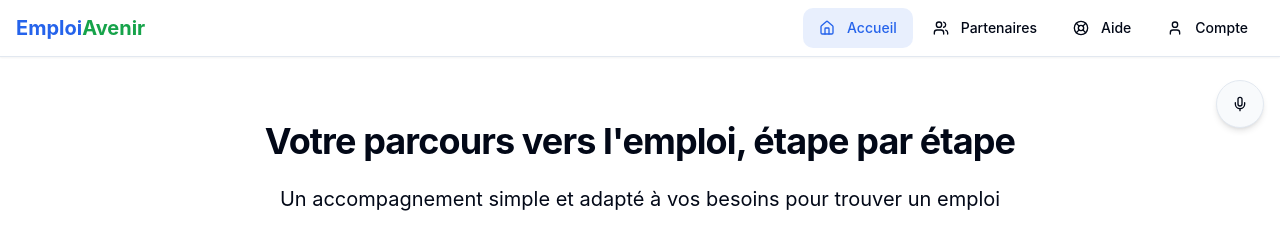
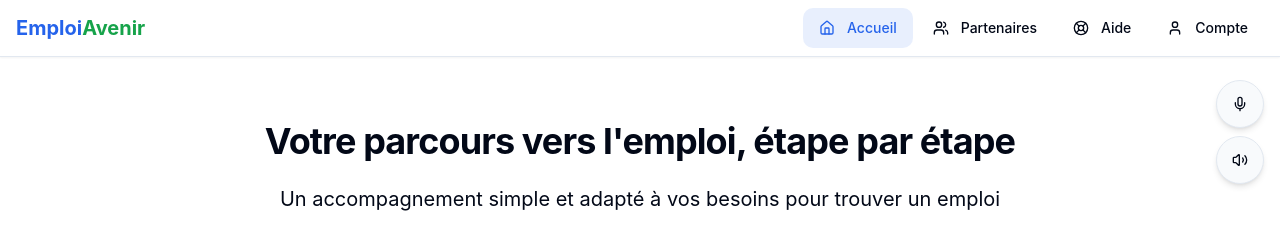
Before and after one commit to erdnaxam/emploi-vers-avenir-web, a React (Vite) app: page / in a window 1280 px wide. Shown: the top 234 px of the page. Built offline with nearby package versions, Linux system fonts and the light colour scheme.

Commit message:
Add text-to-speech functionality
Implement text-to-speech using the Web Speech API, including a button to read text aloud, pause/stop functionality, and language selection.

```diff
--- a/src/components/VoiceDictation.tsx
+++ b/src/components/VoiceDictation.tsx
@@ -1,7 +1,7 @@
 
 import React, { useState, useEffect } from 'react';
 import { Button } from '@/components/ui/button';
-import { Mic, MicOff } from 'lucide-react';
+import { Mic, MicOff, Volume2, VolumeX } from 'lucide-react';
 import { useToast } from '@/hooks/use-toast';
 
 interface VoiceDictationProps {
@@ -10,12 +10,16 @@ interface VoiceDictationProps {
 
 const VoiceDictation: React.FC<VoiceDictationProps> = ({ onText }) => {
   const [isRecording, setIsRecording] = useState(false);
+  const [isSpeaking, setIsSpeaking] = useState(false);
   const { toast } = useToast();
 
-  // Gérer la disponibilité de l'API de reconnaissance vocale
+  // Speech Recognition
   const isSpeechRecognitionAvailable =
     typeof window !== 'undefined' &&
     (('SpeechRecognition' in window) || ('webkitSpeechRecognition' in window));
+
+  // Speech Synthesis
+  const synth = typeof window !== 'undefined' ? window.speechSynthesis : null;
 
   const startSpeechRecognition = () => {
     if (!isSpeechRecognitionAvailable) {
@@ -49,21 +53,18 @@ const VoiceDictation: React.FC<VoiceDictationProps> = ({ onText }) => {
         onText(transcript);
       }
 
-      // Focus sur l'élément actif (s'il s'agit d'un champ de texte)
       const activeElement = document.activeElement as HTMLInputElement | HTMLTextAreaElement;
       if (activeElement && (activeElement.tagName === 'INPUT' || activeElement.tagName === 'TEXTAREA')) {
         const currentValue = activeElement.value || '';
         const selectionStart = activeElement.selectionStart || 0;
         const selectionEnd = activeElement.selectionEnd || 0;
 
-        // Insérer le texte à la position du curseur
         const newValue = currentValue.substring(0, selectionStart) +
                         transcript +
                         currentValue.substring(selectionEnd);
 
         activeElement.value = newValue;
 
-        // Déclencher un événement input pour les frameworks réactifs
         const inputEvent = new Event('input', { bubbles: true });
         activeElement.dispatchEvent(inputEvent);
       }
@@ -99,29 +100,96 @@ const VoiceDictation: React.FC<VoiceDictationProps> = ({ onText }) => {
     }
   };
 
+  // Text-to-speech functionality
+  const readSelectedText = () => {
+    if (!synth) {
+      toast({
+        title: "Lecture vocale non disponible",
+        description: "Votre navigateur ne supporte pas la synthèse vocale.",
+        variant: "destructive",
+      });
+      return;
+    }
+
+    const selectedText = window.getSelection()?.toString();
+    if (!selectedText) {
+      toast({
+        title: "Aucun texte sélectionné",
+        description: "Sélectionnez du texte pour le faire lire.",
+      });
+      return;
+    }
+
+    // Cancel any ongoing speech
+    synth.cancel();
+
+    const utterance = new SpeechSynthesisUtterance(selectedText);
+    utterance.lang = 'fr-FR';
+    utterance.rate = 1.0;
+    utterance.pitch = 1.0;
+
+    utterance.onstart = () => {
+      setIsSpeaking(true);
+      toast({
+        title: "Lecture en cours",
+        description: "Cliquez sur le bouton pour arrêter.",
+      });
+    };
+
+    utterance.onend = () => {
+      setIsSpeaking(false);
+      toast({
+        title: "Lecture terminée",
+      });
+    };
+
+    synth.speak(utterance);
+  };
+
+  const stopSpeaking = () => {
+    if (synth) {
+      synth.cancel();
+      setIsSpeaking(false);
+    }
+  };
+
   useEffect(() => {
     return () => {
-      // Nettoyer en cas de démontage du composant
       if (isRecording) {
         stopSpeechRecognition();
       }
+      if (synth && isSpeaking) {
+        synth.cancel();
+      }
     };
-  }, [isRecording]);
+  }, [isRecording, isSpeaking]);
 
   if (!isSpeechRecognitionAvailable) {
     return null;
   }
 
   return (
+    <div className="fixed right-4 top-20 z-50 flex flex-col gap-2">
       <Button
         variant={isRecording ? "destructive" : "outline"}
         size="icon"
         onClick={() => isRecording ? stopSpeechRecognition() : startSpeechRecognition()}
         title={isRecording ? "Arrêter la dictée" : "Dicter du texte"}
-      className="fixed right-4 top-20 z-50 rounded-full shadow-md h-12 w-12"
+        className="rounded-full shadow-md h-12 w-12"
       >
         {isRecording ? <MicOff className="h-5 w-5" /> : <Mic className="h-5 w-5" />}
       </Button>
+
+      <Button
+        variant={isSpeaking ? "destructive" : "outline"}
+        size="icon"
+        onClick={() => isSpeaking ? stopSpeaking() : readSelectedText()}
+        title={isSpeaking ? "Arrêter la lecture" : "Lire le texte sélectionné"}
+        className="rounded-full shadow-md h-12 w-12"
+      >
+        {isSpeaking ? <VolumeX className="h-5 w-5" /> : <Volume2 className="h-5 w-5" />}
+      </Button>
+    </div>
   );
 };
 
```
Lines whose indentation alone changed are shown as unchanged.
